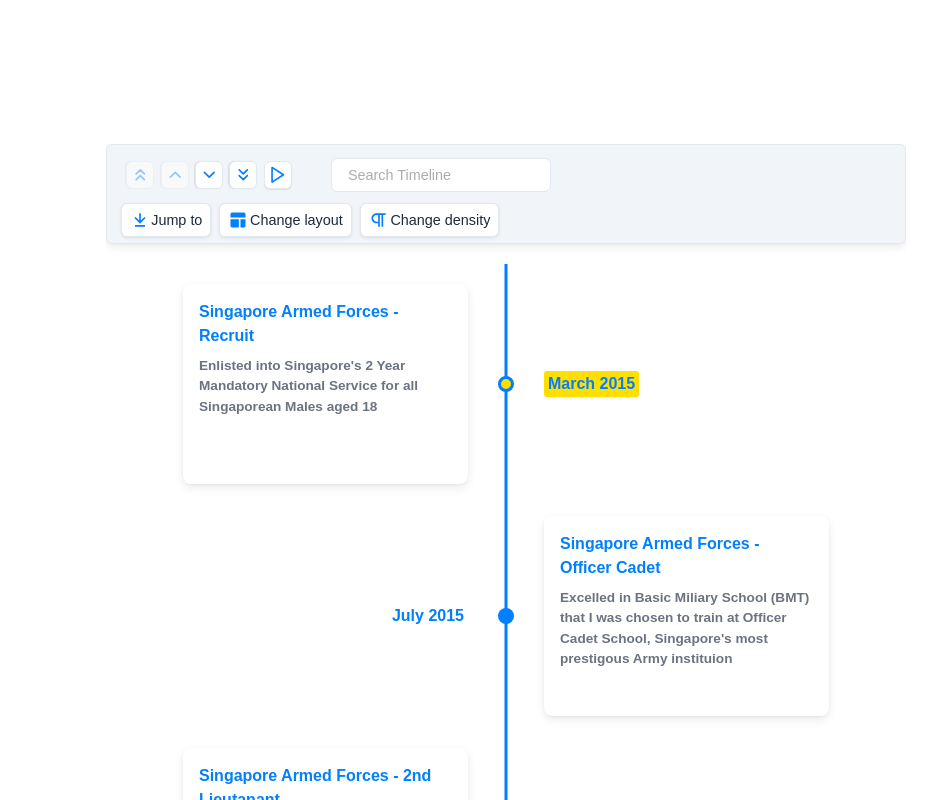
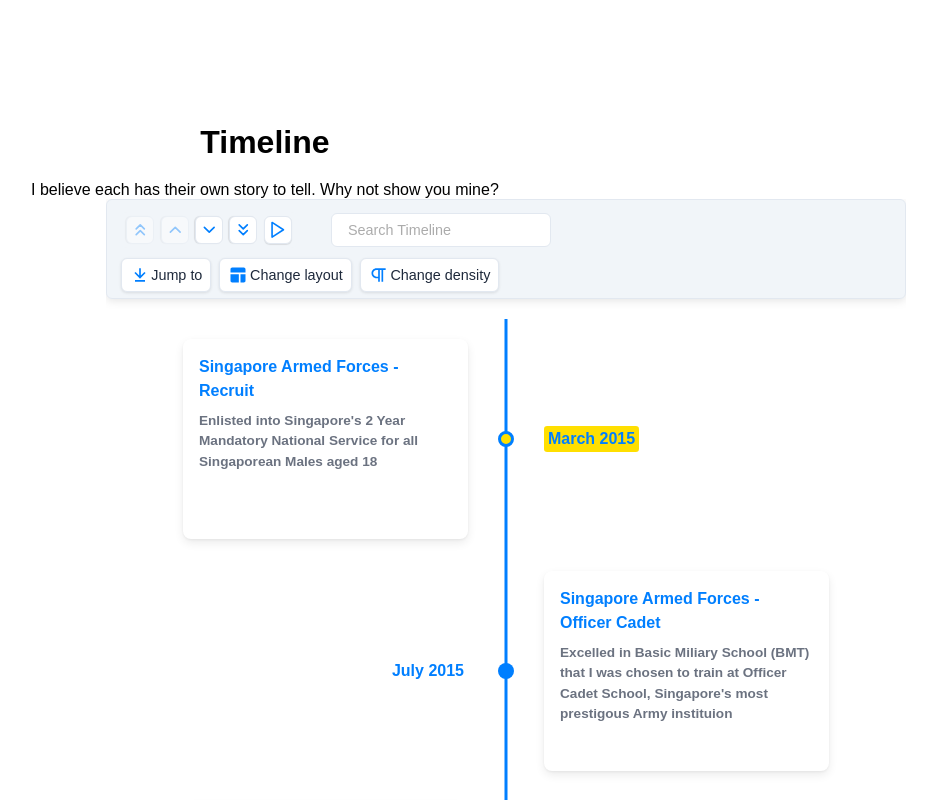
Before and after one commit to Jeevz10/Jeevz10.github.io, a React (Create React App) app in the folder my-website/: page / in a window 1280 px wide. Shown: the part 1440-2240 px from the top of the page, without its empty margins (234-1171 px from the left). Built offline with nearby package versions, Linux system fonts and the light colour scheme; a web font is replaced by a local one.

Commit message:
added a little notes

```diff
--- a/my-website/src/components/ProfileSection/TimelineSection/Timeline.js
+++ b/my-website/src/components/ProfileSection/TimelineSection/Timeline.js
@@ -12,10 +12,10 @@
         <TimelineLayer>
             <HeaderColumn>
                 <TimelineHeader>
-
+                    Timeline
                 </TimelineHeader>
                 <TimelinePara>
-
+                    I believe each has their own story to tell. Why not show you mine?
                 </TimelinePara>
             </HeaderColumn>
             <TimelineColumn>
--- a/my-website/src/components/ProfileSection/TimelineSection/TimelineElements.js
+++ b/my-website/src/components/ProfileSection/TimelineSection/TimelineElements.js
@@ -5,10 +5,15 @@
     width: 600px;
     margin: auto;
     text-align: center;
+    display: flex;
+    flex-wrap: wrap;
+    align-items: center;
+    justify-content: space-between;
 `;
 
 export const HeaderColumn = styled.div`
-
+    position: relative;
+    right: 75px;
 `;
 
 export const TimelineHeader = styled.h2`
@@ -24,6 +29,6 @@
 `;
 
 export const TimelineDiv = styled.div`
-    height: 900px;
+    height: 700px;
     width: 800px;
 `;
```
Also changed, not shown: 1 other file (tests, documents, lock files or other folders).
